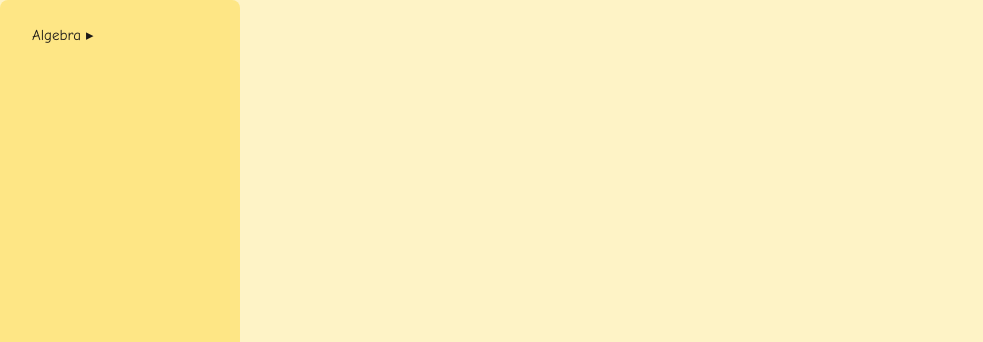
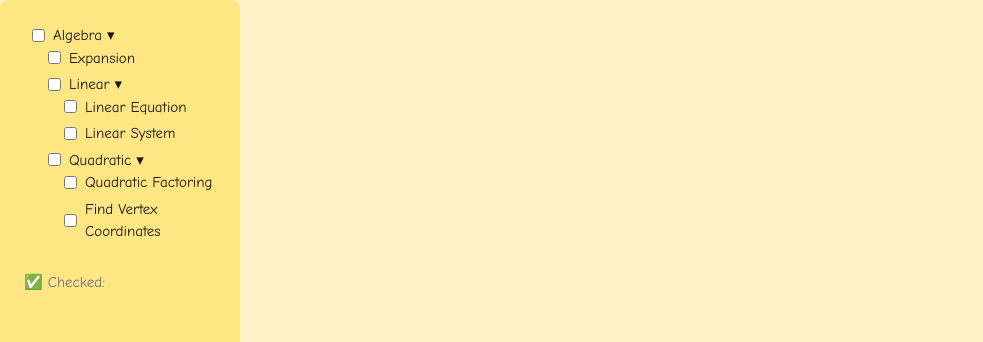
Before and after one commit to suniyao/freedom-week, a Next.js app: page /play in a window 1280 px wide. Shown: the top 342 px of the page, without its empty margins (0-983 px from the left). Built offline with nearby package versions, Linux system fonts and the light colour scheme.

Commit message:
add checkers to the problem types, not just menu

```diff
--- a/src/app/components/ProblemTypeMenu.tsx
+++ b/src/app/components/ProblemTypeMenu.tsx
@@ -2,6 +2,7 @@
 
 import { useState } from 'react';
 import { motion, AnimatePresence } from 'framer-motion';
+import { get } from 'http';
 
 type Item = {
   label: string;
@@ -31,18 +32,43 @@ const problemTree: Item[] = [
   }
 ];
 
-function CollapsibleItem({ item }: { item: Item }) {
-  const [isOpen, setIsOpen] = useState(false);
+function getAllLabels(item: Item): string[] {
+  const children = item.children?.flatMap(getAllLabels) || [];
+  return [item.label, ...children];
+}
+
+function CollapsibleItem({ item, checkedSet, setCheckedSet, }: { item: Item; checkedSet?: Set<string>; setCheckedSet: (set: Set<string>) => void;}) {
+  const [isOpen, setIsOpen] = useState(true);
   const hasChildren = item.children && item.children.length > 0;
 
+  const isChecked = checkedSet?.has(item.label);
+
+  const handleCheckChange = () => {
+    const allLabels = new Set(getAllLabels(item));
+    const newCheckedSet = new Set(checkedSet);
+
+    if (isChecked) {
+      allLabels.forEach((label) => newCheckedSet.delete(label));
+    } else {
+      allLabels.forEach((label) => newCheckedSet.add(label));
+    }
+    setCheckedSet(newCheckedSet);
+  }
   return (
     <div className="ml-2">
+      <div className='flex items-center gap-2'>
+        <input
+          type="checkbox"
+          checked={isChecked}
+          onChange={handleCheckChange}
+          />
       <div
         className="cursor-pointer hover:text-blue-500 transition"
         onClick={() => hasChildren && setIsOpen(!isOpen)}
-      >
+        >
         {item.label} {hasChildren && <span>{isOpen ? '▾' : '▸'}</span>}
       </div>
+        </div>
 
       <AnimatePresence initial={false}>
         {isOpen && hasChildren && (
@@ -54,7 +80,7 @@ function CollapsibleItem({ item }: { item: Item }) {
             transition={{ duration: 0.3 }}
           >
             {item.children!.map((child, idx) => (
-              <CollapsibleItem key={idx} item={child} />
+              <CollapsibleItem key={idx} item={child} checkedSet={checkedSet} setCheckedSet={setCheckedSet}/>
             ))}
           </motion.div>
         )}
@@ -64,11 +90,15 @@ function CollapsibleItem({ item }: { item: Item }) {
 }
 
 export default function ProblemTypeMenu() {
+  const [checkedSet, setCheckedSet] = useState<Set<string>>(new Set());
   return (
     <div className="flex flex-col gap-3 text-[15px] p-4">
       {problemTree.map((item, idx) => (
-        <CollapsibleItem key={idx} item={item} />
+        <CollapsibleItem key={idx} item={item} checkedSet={checkedSet} setCheckedSet={setCheckedSet}/>
       ))}
+      <div className='pt-4 text-[15px] text-gray-500'>
+         ✅ Checked: {[...checkedSet].join(', ')}
+      </div>
     </div>
   );
 }
```
